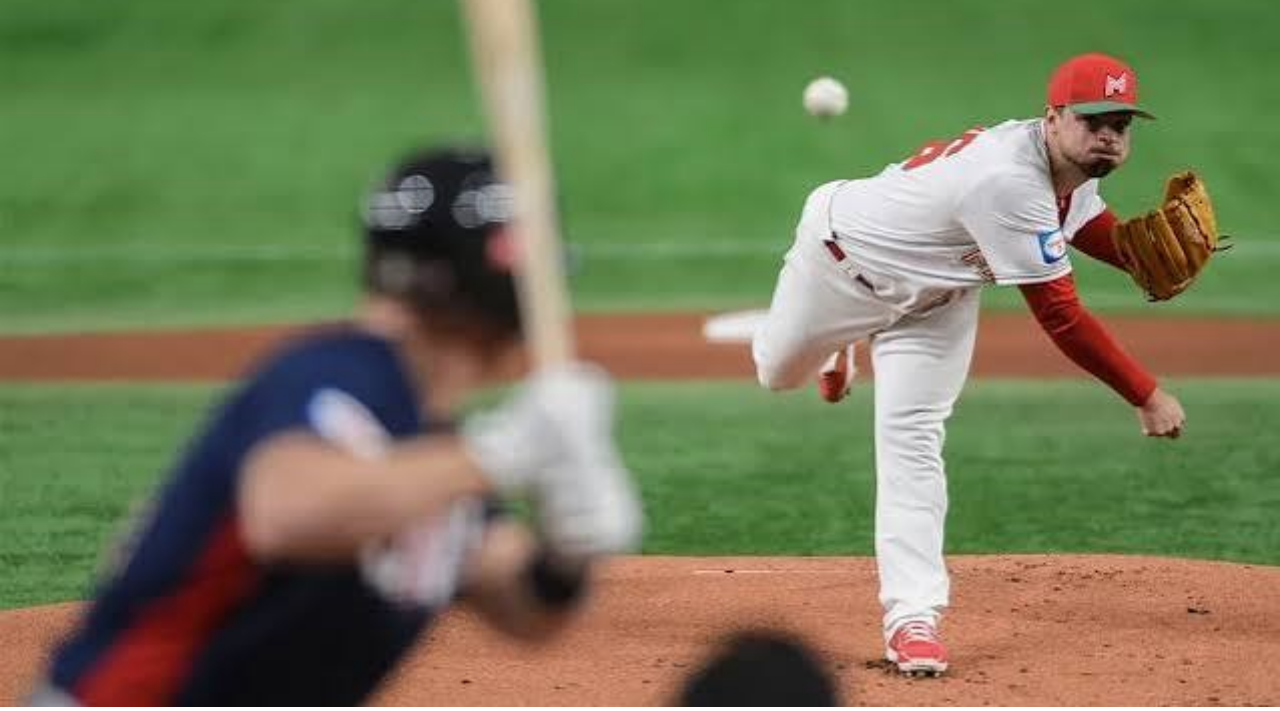
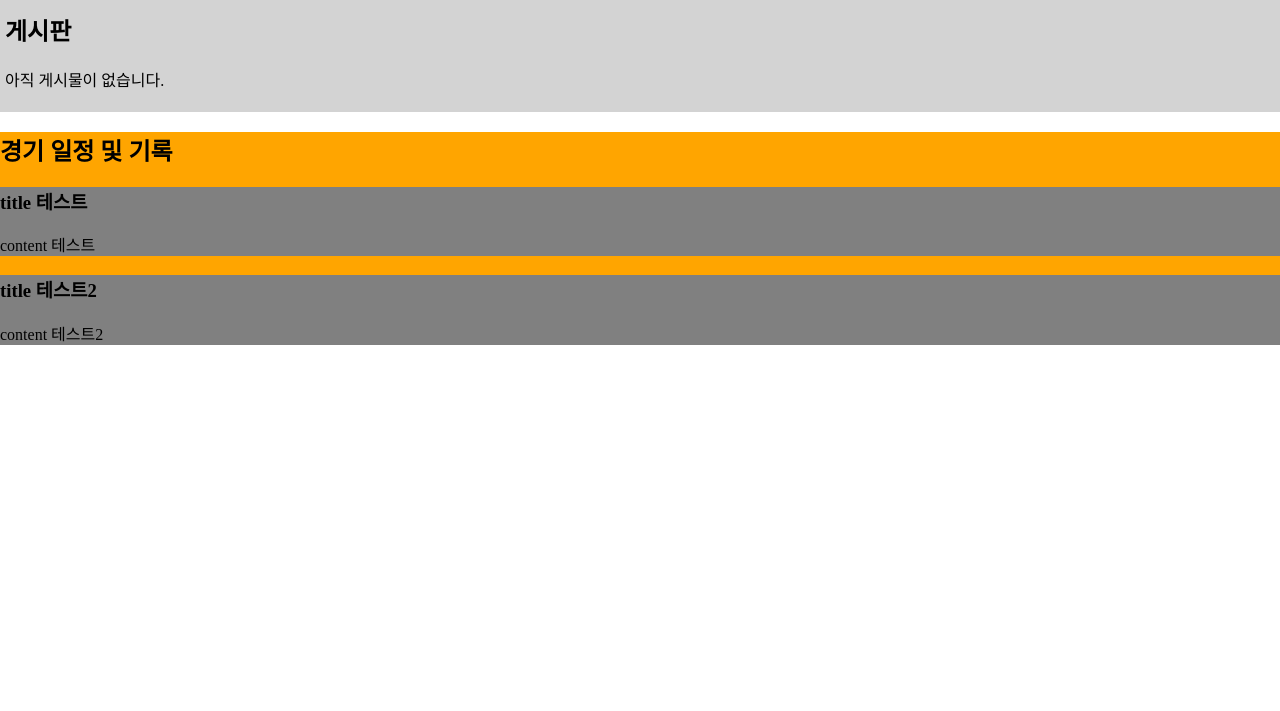
Before and after one commit to seungho2647/Ryzen-67s-home, a plain HTML site: page index.html in a window 1280 px wide. Shown: the part 113-824 px from the top of the page. After the commit the page ends 800 px from the top, so only its background shows below. Drawn offline with Linux system fonts and the light colour scheme.

Commit message:
경기 일정 및 기록 div 자동화함

```diff
--- /dev/null
+++ b/data.json
@@ -0,0 +1,4 @@
+[
+    { "title": "title 테스트", "content": "content 테스트" },
+    { "title": "title 테스트2", "content": "content 테스트2" }
+]
--- a/index.html
+++ b/index.html
@@ -32,7 +32,13 @@
         <button id="makeUser">계정 생성</button>
         </div>
     </dialog>
-    <img src="img/야구.jfif" alt="예시 야구 이미지" width="100%">
-    <script src="script.js"></script>
+    <div id="게시판">
+        <h2>게시판</h2>
+        <p>아직 게시물이 없습니다.</p>
+    </div>
+    <div id="schedule">
+        <h2>경기 일정 및 기록</h2>
+    </div>
+    <script type="module" src="script.js"></script>
 </body>
 </html>
--- a/script.js
+++ b/script.js
@@ -1,9 +1,11 @@
+//기초 환경설정
 const loginDialog열기 = document.getElementById("loginDialog열기")
 const loginDialog나가기 = document.getElementById("loginDialog나가기")
 const loginDialog = document.getElementById("loginDialog")
 const 회원가입Dialog열기 = document.getElementById("회원가입Dialog열기")
 const 회원가입Dialog나가기 = document.getElementById("회원가입Dialog나가기")
 const 회원가입Dialog = document.getElementById("회원가입Dialog")
+
 //login창 여닫단
 loginDialog열기.addEventListener("click", () => {
     loginDialog.showModal();
@@ -11,6 +13,7 @@ loginDialog열기.addEventListener("click", () => {
 loginDialog나가기.addEventListener("click", () => {
     loginDialog.close();
 });
+
 //회원가입창 여닫단
 회원가입Dialog열기.addEventListener("click", () => {
     loginDialog.close();
@@ -19,3 +22,21 @@ loginDialog나가기.addEventListener("click", () => {
 회원가입Dialog나가기.addEventListener("click", () => {
     회원가입Dialog.close();
 });
+
+// 경기 일정 및 기록 json 연결
+async function loadDivCards() {
+    const responce = await fetch("./data.json");
+    const items = await responce.json();
+    const container = document.getElementById("schedule");
+
+    items.forEach(item => {
+        const cardDiv = document.createElement("div");
+        cardDiv.innerHTML =`
+            <h3>${item.title}</h3>
+            <p>${item.content}</p>
+        `;
+        container.appendChild(cardDiv);
+        cardDiv.classList.add("card");
+    });
+}
+loadDivCards();
--- a/style.css
+++ b/style.css
@@ -72,3 +72,14 @@ button {
     height: 95%;
     gap: 5px;
 }
+#게시판 {
+    margin: auto;
+    padding: 5px;
+    background-color: lightgrey;
+}
+#schedule {
+    background-color: orange;
+}
+.card {
+    background-color: gray;
+}
```
Also changed, not shown: img/야구.jfif (deleted), 1 other file.
